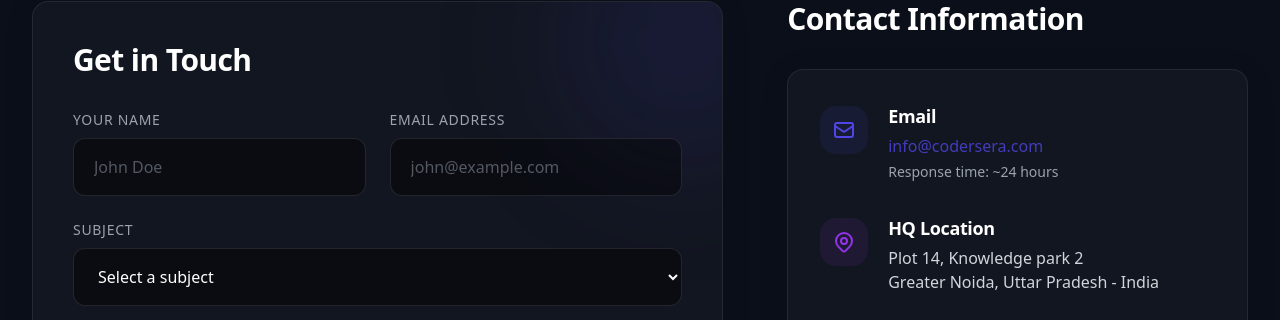
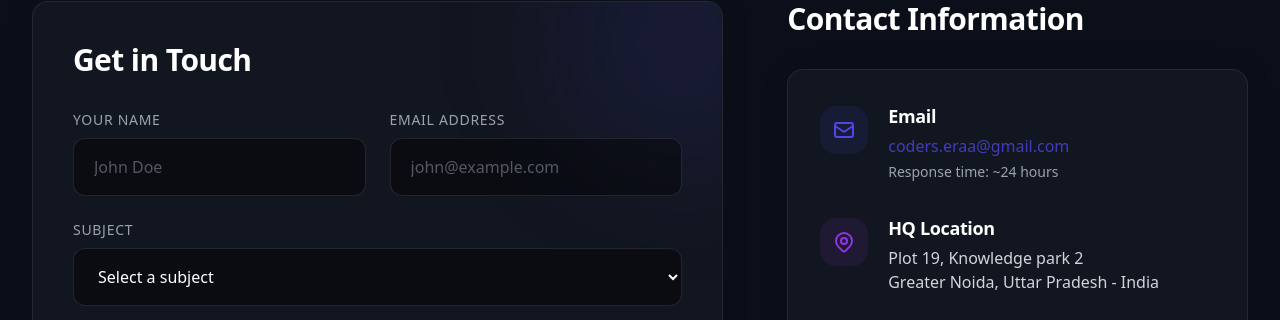
Before and after one commit to adityar2216v/Coders-Era-website-, a Next.js app: page /contact in a window 1280 px wide. Shown: the part 571-891 px from the top of the page. Built offline with nearby package versions, Linux system fonts and the light colour scheme.

Commit message:
Update contact email and location

```diff
--- a/src/app/contact/page.tsx
+++ b/src/app/contact/page.tsx
@@ -159,7 +159,7 @@ export default function ContactPage() {
                     </div>
                     <div>
                       <h3 className="text-lg font-bold text-white">Email</h3>
-                      <p className="text-primary/80 mt-1">info@codersera.com</p>
+                      <p className="text-primary/80 mt-1">coders.eraa@gmail.com</p>
                       <p className="text-muted-foreground text-sm mt-1">Response time: ~24 hours</p>
                     </div>
                   </div>
@@ -173,7 +173,7 @@ export default function ContactPage() {
                     </div>
                     <div>
                       <h3 className="text-lg font-bold text-white">HQ Location</h3>
-                      <p className="text-gray-300 mt-1">Plot 14, Knowledge park 2</p>
+                      <p className="text-gray-300 mt-1">Plot 19, Knowledge park 2</p>
                       <p className="text-gray-300">Greater Noida, Uttar Pradesh - India</p>
                     </div>
                   </div>
```
